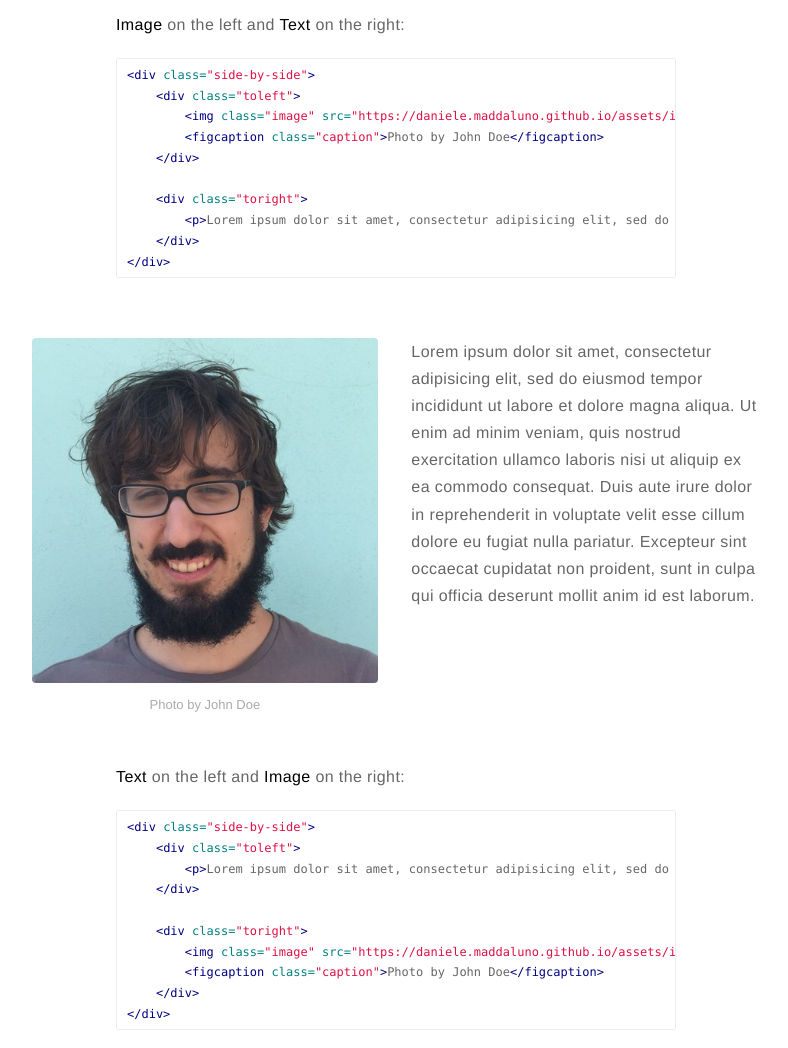
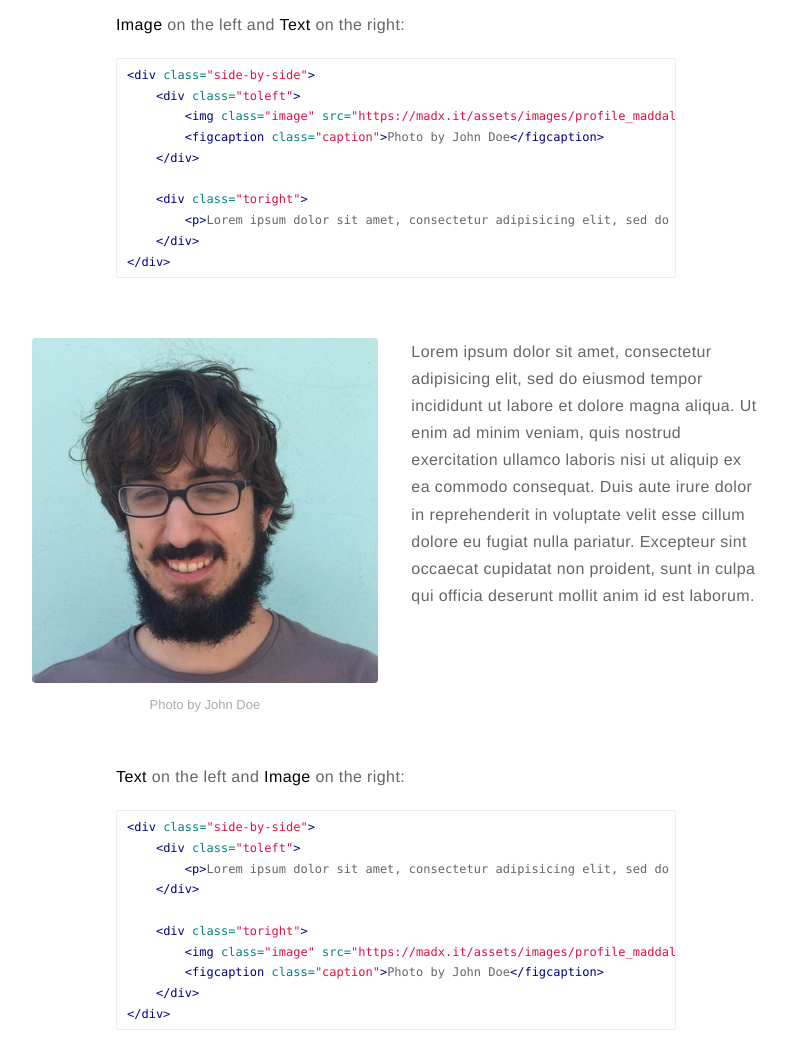
Before and after one commit to danielemaddaluno/danielemaddaluno.github.io, a Jekyll site: the page built from _posts/2015-02-24-markdown-extra-components.markdown, in a window 1280 px wide and 1400 px high, scrolled down 1070 px. Shown: the part 151-1199 px from the top of the window, without its empty margins (244-1032 px from the left). Built offline with Jekyll 4.4.1, drawn with Linux system fonts in a browser that asks for light colours; nearby versions of some CDN libraries; comment, search, counter and statistics services are not loaded; part of the change alters nothing that is shown.

Commit message:
Updated config.yml

```diff
--- a/_config.yml
+++ b/_config.yml
@@ -20,7 +20,7 @@ resume: true
 resume-external: true
 resume-url: https://google.com/?q=my+resume
 
-url: https://daniele.maddaluno.github.io
+url: https://madx.it
 
 permalink: /:title/
 
```
